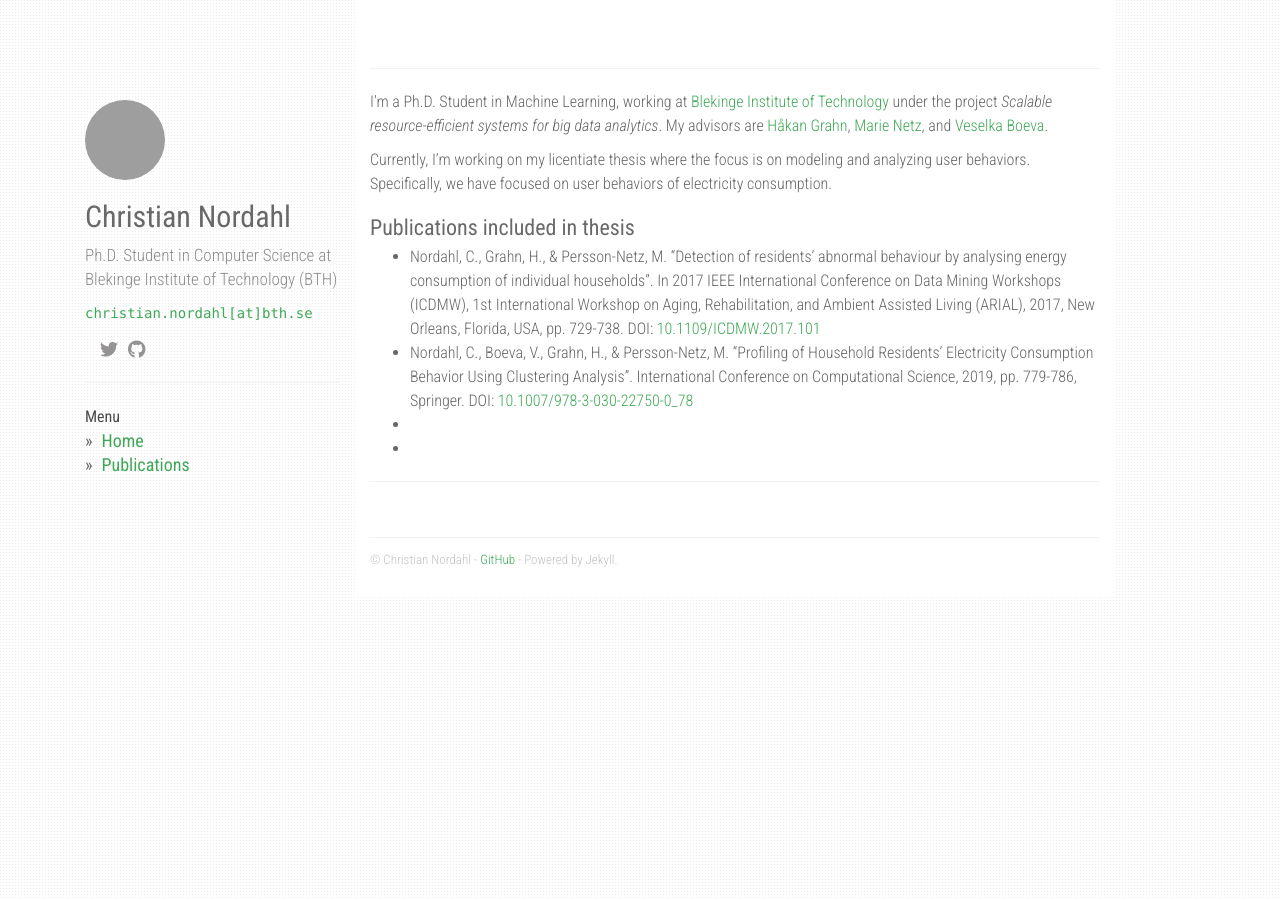
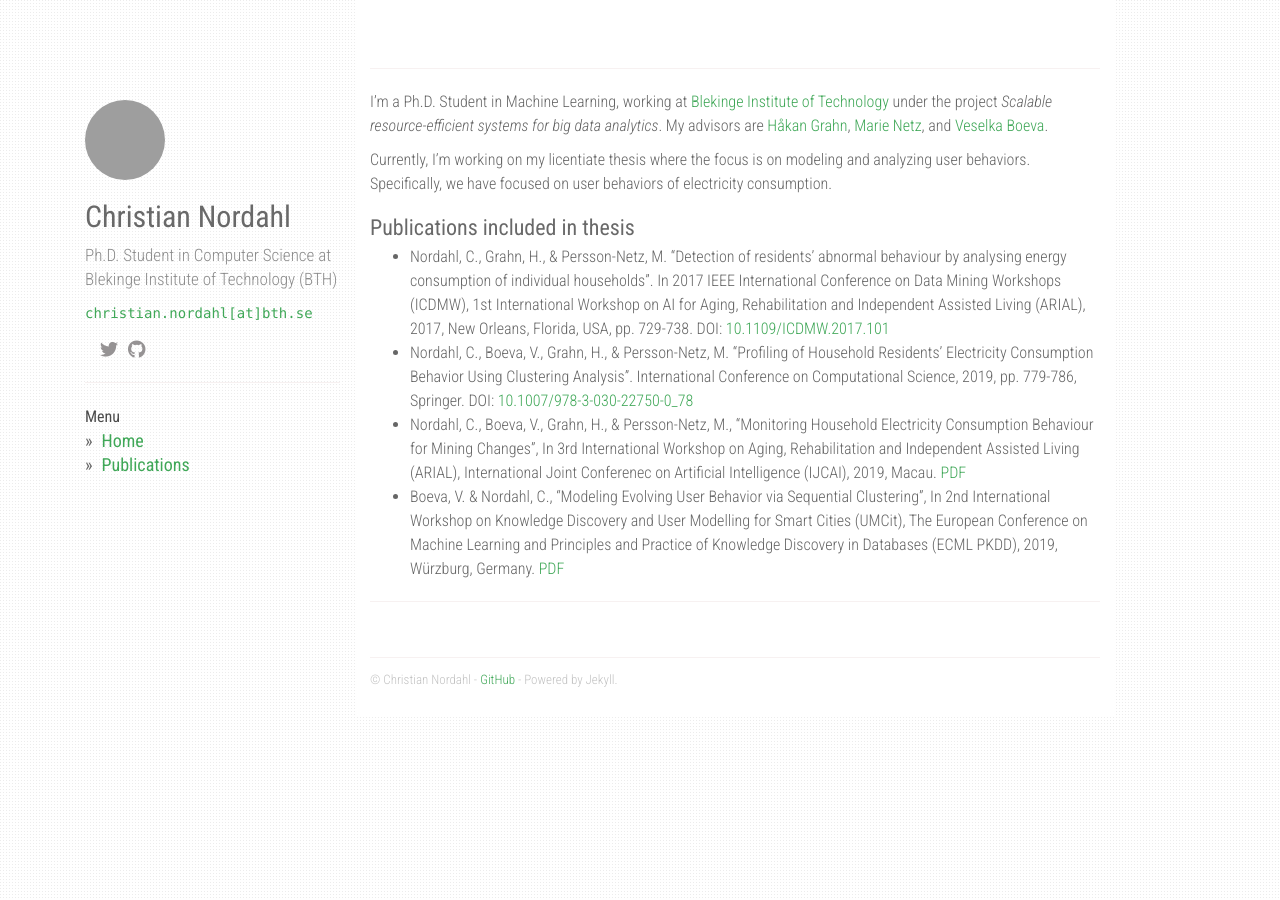
Before and after one commit to christiannordahl/christiannordahl.github.io, a Jekyll site: the page built from index.md, in a window 1280 px wide. Built offline with Jekyll 4.4.1, drawn with Linux system fonts in a browser that asks for light colours; nearby versions of some CDN libraries; a style sheet for code colours, icons or effects is not loaded; grey boxes are pictures that could not be loaded.

```diff
--- a/index.md
+++ b/index.md
@@ -14,10 +14,10 @@ Currently, I'm  working on my licentiate thesis where the focus is on modeling a
 
 ### Publications included in thesis
 
-* Nordahl, C., Grahn, H., & Persson-Netz, M. "Detection of residents’ abnormal behaviour by analysing energy consumption of individual households". In 2017 IEEE International Conference on Data Mining Workshops (ICDMW), 1st International Workshop on Aging, Rehabilitation, and Ambient Assisted Living (ARIAL), 2017, New Orleans, Florida, USA, pp. 729-738. DOI: [10.1109/ICDMW.2017.101](https://doi.org/10.1109/ICDMW.2017.101)
+* Nordahl, C., Grahn, H., & Persson-Netz, M. "Detection of residents’ abnormal behaviour by analysing energy consumption of individual households". In 2017 IEEE International Conference on Data Mining Workshops (ICDMW), 1st International Workshop on AI for Aging, Rehabilitation and Independent Assisted Living (ARIAL), 2017, New Orleans, Florida, USA, pp. 729-738. DOI: [10.1109/ICDMW.2017.101](https://doi.org/10.1109/ICDMW.2017.101)
 * Nordahl, C., Boeva, V., Grahn, H., & Persson-Netz, M. "Profiling of Household Residents’ Electricity Consumption Behavior Using Clustering Analysis". International Conference on Computational Science, 2019, pp. 779-786, Springer. DOI: [10.1007/978-3-030-22750-0_78](https://doi.org/10.1007/978-3-030-22750-0_78)
-*
-*
+* Nordahl, C., Boeva, V., Grahn, H., & Persson-Netz, M., "Monitoring Household Electricity Consumption Behaviour for Mining Changes", In 3rd International Workshop on Aging, Rehabilitation and Independent Assisted Living (ARIAL), International Joint Conferenec on Artificial Intelligence (IJCAI), 2019, Macau. [PDF]()
+* Boeva, V. & Nordahl, C., "Modeling Evolving User Behavior via Sequential Clustering", In 2nd International Workshop on Knowledge Discovery and User Modelling for Smart Cities (UMCit), The European Conference on Machine Learning and Principles and Practice of Knowledge Discovery in Databases (ECML PKDD), 2019, Würzburg, Germany. [PDF]()
 
 ---
 
```
